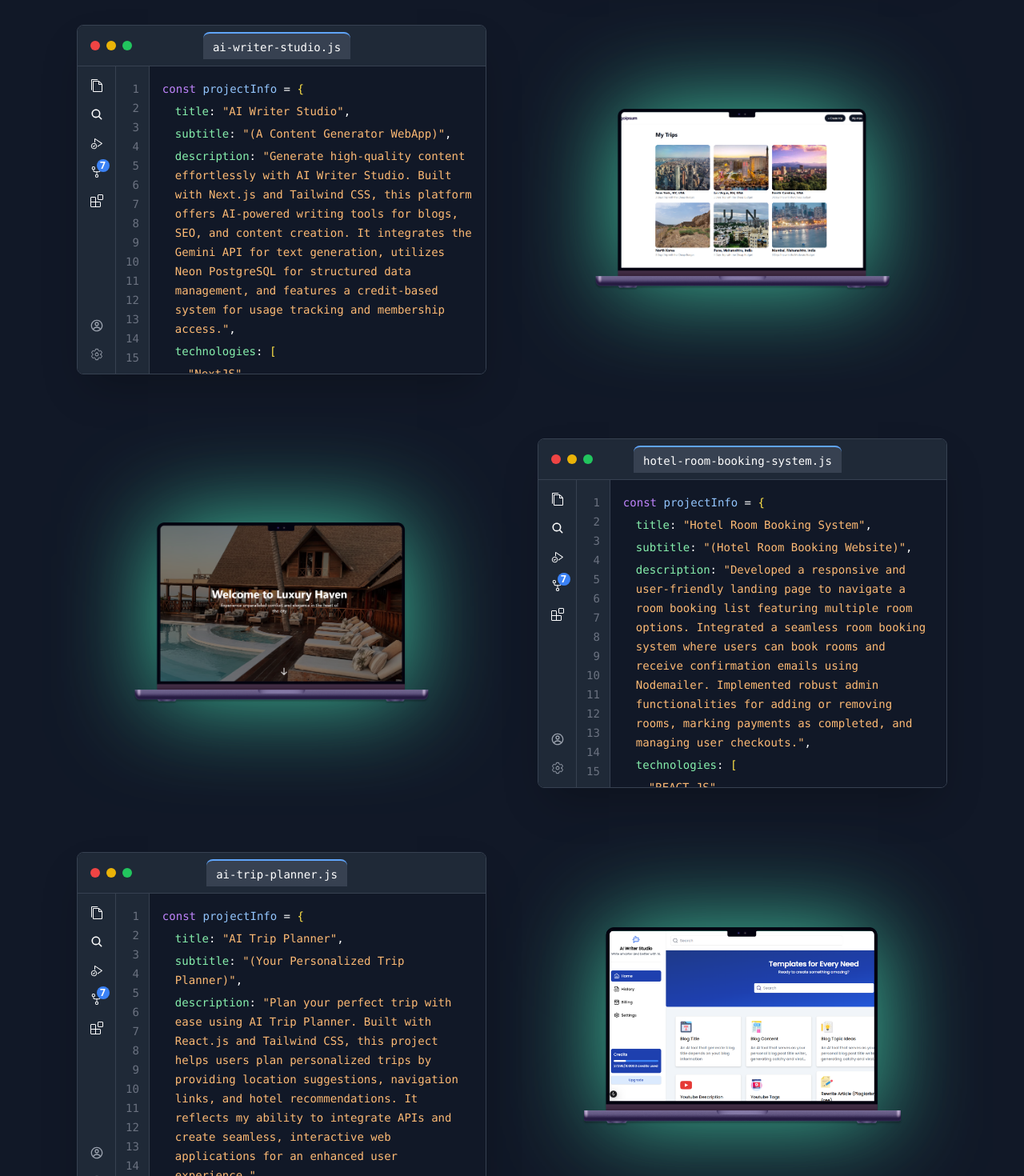
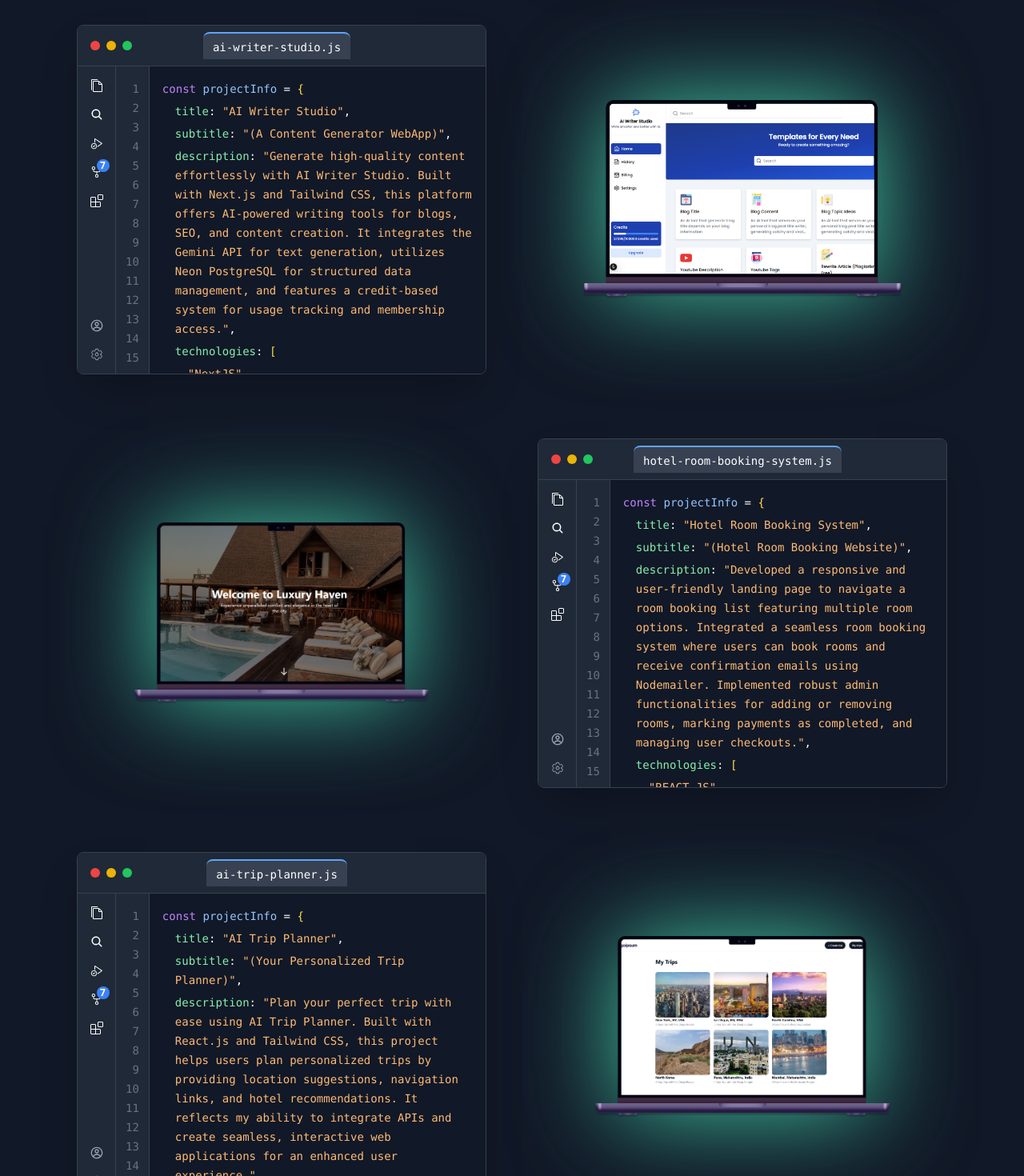
Before and after one commit to jimil222/Personal-Portfolio, a React (Vite) app in the folder Frontend/: page / in a window 1280 px wide. Shown: the part 1420-2890 px from the top of the page at 80% size. Built offline with nearby package versions, Linux system fonts and the light colour scheme.

Commit message:
Rearrange product images

```diff
--- a/Frontend/src/Modules/ProjectDisplay.jsx
+++ b/Frontend/src/Modules/ProjectDisplay.jsx
@@ -30,7 +30,7 @@ const ProjectDisplayWithVSCode = () => {
         subtitle="(A Content Generator WebApp)"
         description="Generate high-quality content effortlessly with AI Writer Studio. Built with Next.js and Tailwind CSS, this platform offers AI-powered writing tools for blogs, SEO, and content creation. It integrates the Gemini API for text generation, utilizes Neon PostgreSQL for structured data management, and features a credit-based system for usage tracking and membership access."
         techStack={["NextJS", "TailwindCSS", "NeonPostgreSQL", "GeminiAPI"]}
-        image={Project2}
+        image={Project4}
         repoLink="https://github.com/jimil222/AI-Writer-Studio"
         direction="left"
         titleColor="text-[#50a4c2]"
@@ -54,7 +54,7 @@ const ProjectDisplayWithVSCode = () => {
         subtitle="(Your Personalized Trip Planner)"
         description="Plan your perfect trip with ease using AI Trip Planner. Built with React.js and Tailwind CSS, this project helps users plan personalized trips by providing location suggestions, navigation links, and hotel recommendations. It reflects my ability to integrate APIs and create seamless, interactive web applications for an enhanced user experience."
         techStack={["ReactJS", "TailwindCSS", "Firebase", "GoogleAPIs", "GeminiAPI"]}
-        image={Project4}
+        image={Project2}
         repoLink="https://github.com/jimil222/AI-trip-Planner"
         direction="left"
         titleColor="text-[#ffe578]"
```
